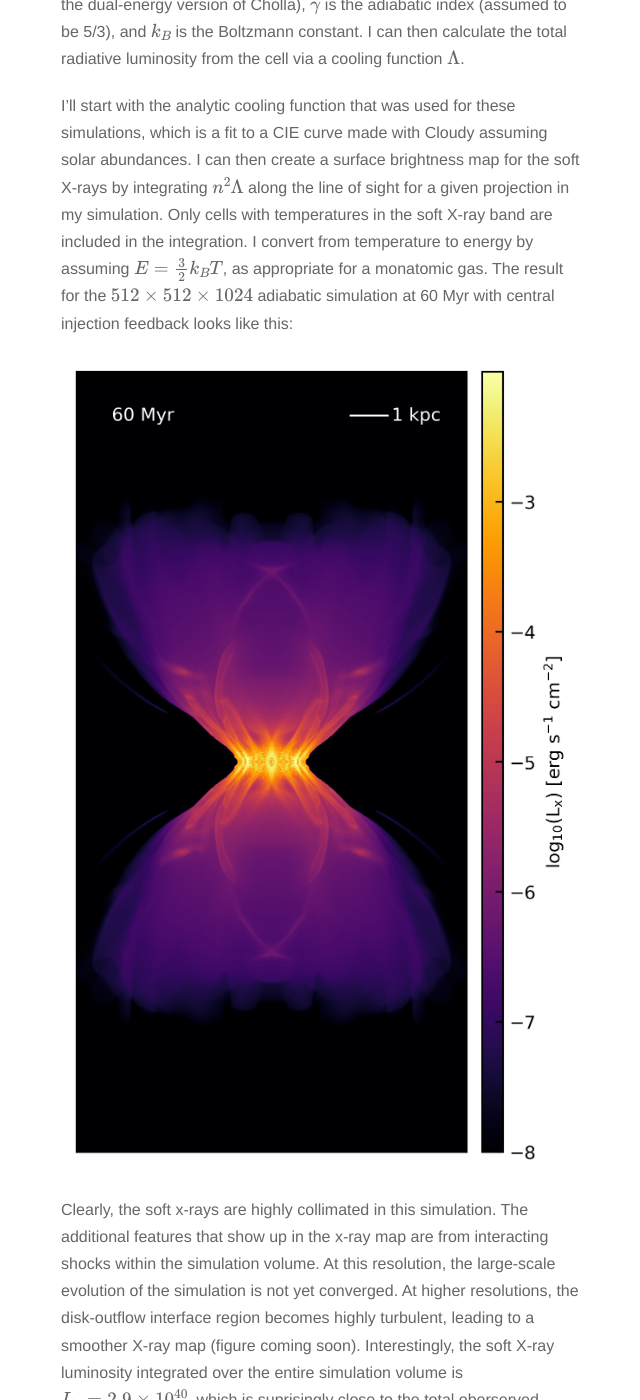
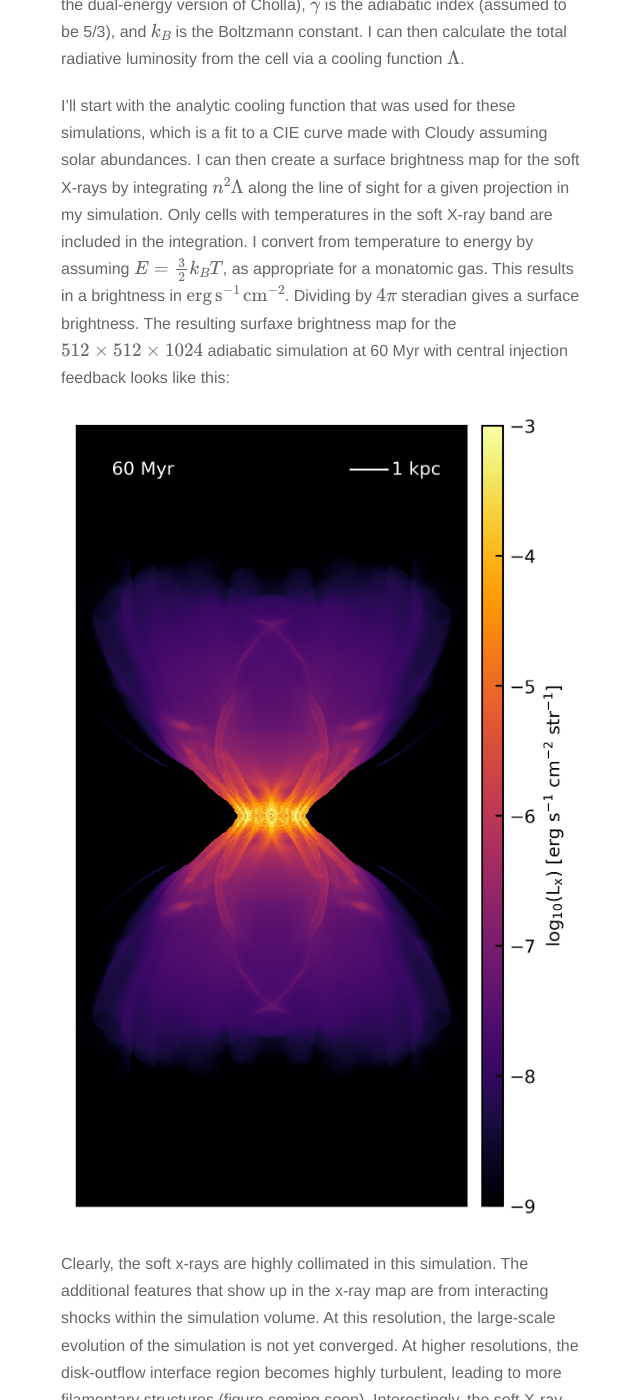
Before and after one commit to evaneschneider/site, a Jekyll site: the page built from _posts/2018-1-29-Xray-Emission.markdown, in a window 1280 px wide and 1400 px high, scrolled down 555 px. Shown: the whole window, without its empty margins (319-959 px from the left). Built offline with Jekyll 4.4.1, drawn with Linux system fonts in a browser that asks for light colours; nearby versions of some CDN libraries; formulas are drawn with MathJax 3; some of the changed text lies outside the part shown.

Commit message:
updated figures

```diff
--- a/_posts/2018-1-29-Xray-Emission.markdown
+++ b/_posts/2018-1-29-Xray-Emission.markdown
@@ -6,17 +6,17 @@
 
 In an attempt to connect the outflow simulations I've been doing to observations, I've decided to try to model the x-ray emission from the hot plasma and compare it to what's seen in M82. I'll start with a simple model for the diffuse soft x-ray emission. Briefly, for a given cell in the simulation, I've got a density $$\rho$$, that I can convert to a number density, $$n$$, by assuming that the gas is ionized, so $$n = \rho / \mu m_p$$, where $$\mu = 0.6$$ and $$m_p$$ is the mass of a proton. Given this number density, I can also calculate a volume-averaged temperature for the gas in the cell, $$T = e (\gamma - 1.0) / n k_B$$, where $$e$$ is the internal energy density (tracked in the dual-energy version of Cholla), $$\gamma$$ is the adiabatic index (assumed to be 5/3), and $$k_B$$ is the Boltzmann constant. I can then calculate the total radiative luminosity from the cell via a cooling function $$\Lambda$$.
 
-I'll start with the analytic cooling function that was used for these simulations, which is a fit to a CIE curve made with Cloudy assuming solar abundances. I can then create a surface brightness map for the soft X-rays by integrating $$n^2 \Lambda$$ along the line of sight for a given projection in my simulation. Only cells with temperatures in the soft X-ray band are included in the integration. I convert from temperature to energy by assuming $$E = \frac{3}{2} k_B T$$, as appropriate for a monatomic gas. The result for the $$512\times 512 \times 1024$$ adiabatic simulation at 60 Myr with central injection feedback looks like this:
+I'll start with the analytic cooling function that was used for these simulations, which is a fit to a CIE curve made with Cloudy assuming solar abundances. I can then create a surface brightness map for the soft X-rays by integrating $$n^2 \Lambda$$ along the line of sight for a given projection in my simulation. Only cells with temperatures in the soft X-ray band are included in the integration. I convert from temperature to energy by assuming $$E = \frac{3}{2} k_B T$$, as appropriate for a monatomic gas. This results in a brightness in $$\mathrm{erg}\,\mathrm{s}^{-1}\,\mathrm{cm}^{-2}$$. Dividing by $$4\pi$$ steradian gives a surface brightness. The resulting surfaxe brightness map for the $$512\times 512 \times 1024$$ adiabatic simulation at 60 Myr with central injection feedback looks like this:
 
 <img src="{{ site.url }}assets/images/512_Xrays_60.png">
 
-Clearly, the soft x-rays are highly collimated in this simulation. The additional features that show up in the x-ray map are from interacting shocks within the simulation volume. At this resolution, the large-scale evolution of the simulation is not yet converged. At higher resolutions, the disk-outflow interface region becomes highly turbulent, leading to a smoother X-ray map (figure coming soon). Interestingly, the soft X-ray luminosity integrated over the entire simulation volume is $$L_x = 2.9\times10^{40}$$, which is suprisingly close to the total oberserved luminosity. For example, Strickland et al. (2004) calculate an observed diffuse soft X-ray luminosity for M82 of $$L_x = 4.3\times10^{40}$$ (see their Table 9).
+Clearly, the soft x-rays are highly collimated in this simulation. The additional features that show up in the x-ray map are from interacting shocks within the simulation volume. At this resolution, the large-scale evolution of the simulation is not yet converged. At higher resolutions, the disk-outflow interface region becomes highly turbulent, leading to more filamentary structures (figure coming soon). Interestingly, the soft X-ray luminosity integrated over the entire simulation volume is $$L_x = 2.9\times10^{40}$$, which is suprisingly close to the total oberserved luminosity. For example, Strickland et al. (2004) calculate an observed diffuse soft X-ray luminosity for M82 of $$L_x = 4.3\times10^{40}$$ (see their Table 9).
 
-Here's the same map but for the 512-resolution clustered feedback simulation (which includes cooling), so is actually self-consistent:
+Here's the surface brightness map for the 512-resolution clustered feedback simulation (which includes cooling), so is actually self-consistent:
 
 <img src="{{ site.url }}assets/images/512_cluster_Xrays_60.png">
 
-Here we see less evidence for collimation. There is also significant assymetry, with the soft X-rays extending farther in radius in the lower half of the simulation volume. The total X-ray luminosity for this simulation is lower, $$L_x = 4.5\times10^{39}$$, though this is still within an order of magnitude of the observations. The overall morphology of the X-ray emission compares favorably to the emission seen in M82. For example, here is an image of M82 in soft X-rays made with Chandra:
+Here we see less collimation. There is also significant assymetry, with the soft X-rays extending farther in radius in the lower half of the simulation volume. The total X-ray luminosity for this simulation is lower, $$L_x = 4.5\times10^{39}$$, though this is still within an order of magnitude of the observations. (Also, as noted above, these values are not converged - see the next post for results of the higher resolution simulations.) The overall morphology of the X-ray emission compares favorably to the emission seen in M82. For example, here is an image of M82 in soft X-rays made with Chandra:
 
 <img src="{{ site.url }}assets/images/m82_xray.jpg">
 
```
Also changed, not shown: assets/images/2048_Xrays_60.png (added), assets/images/512_Xrays_60.png, assets/images/512_cluster_Xrays_60.png.
